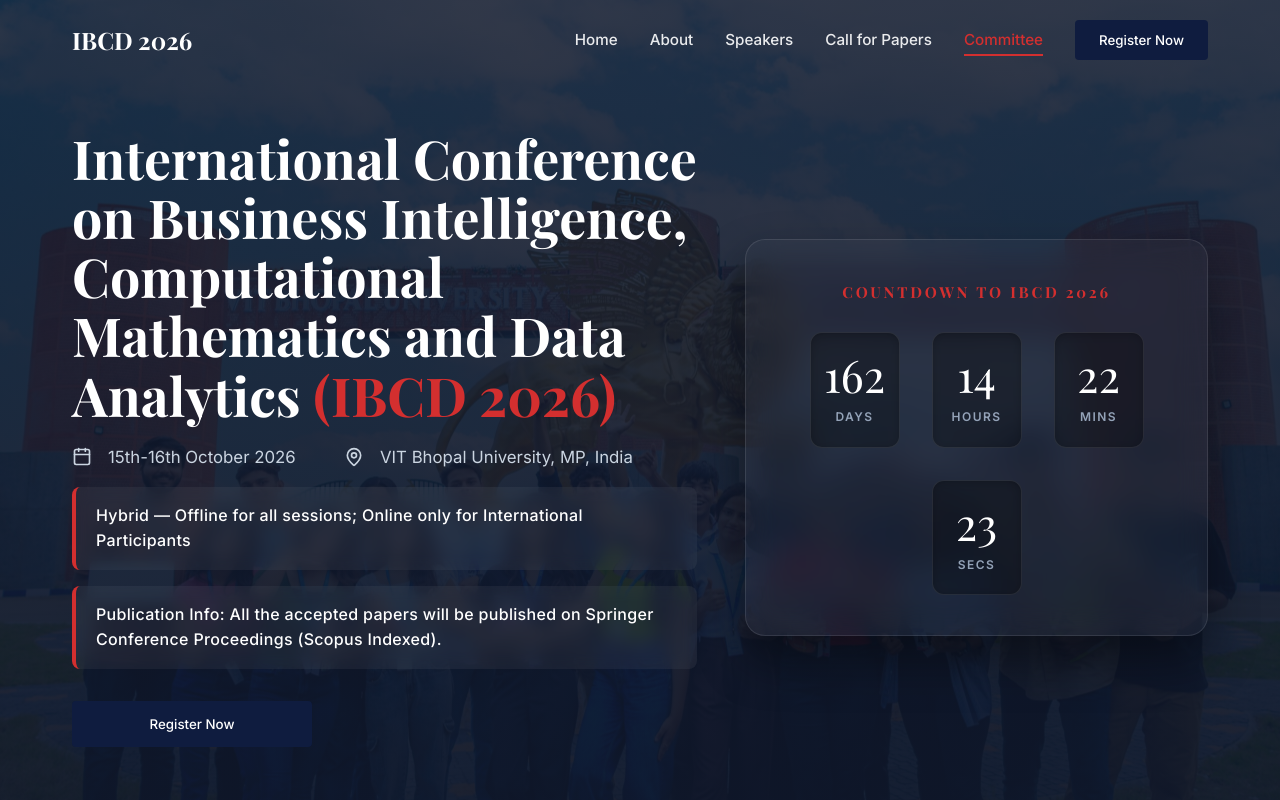
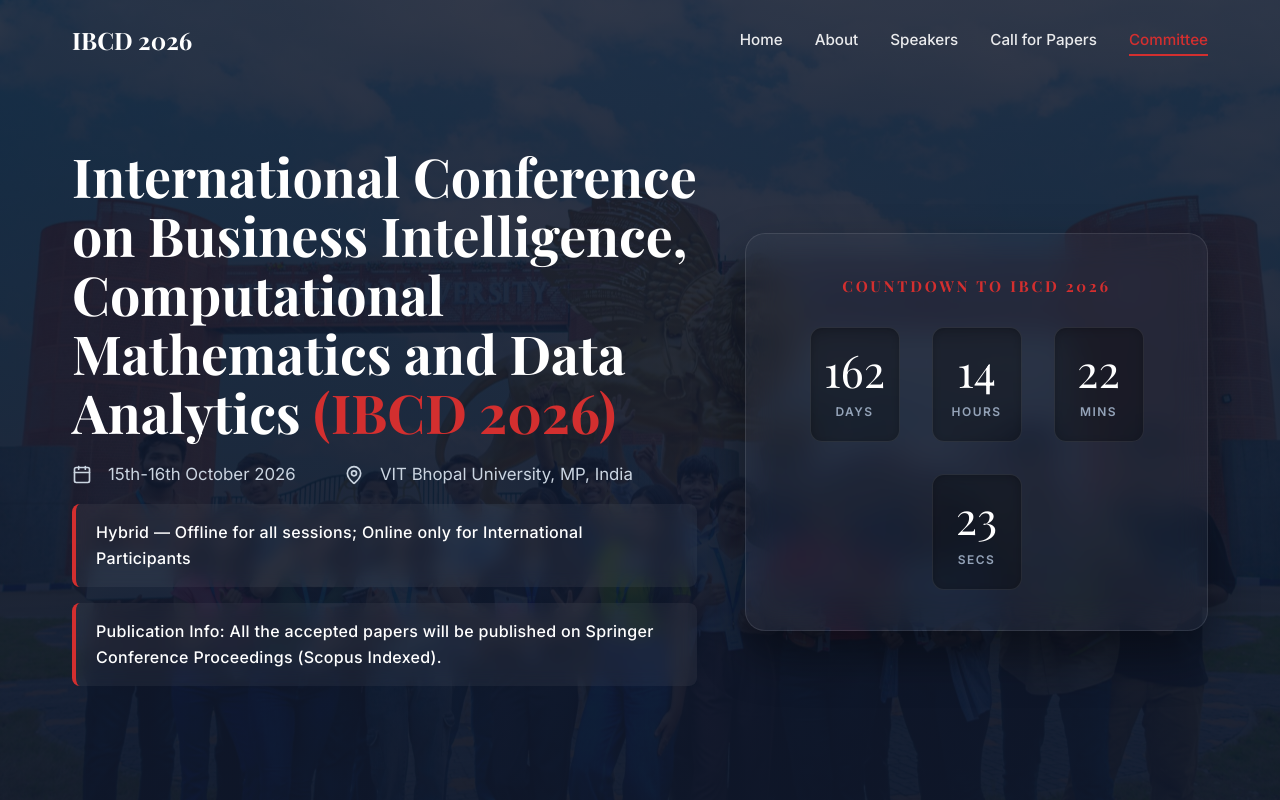
Before and after one commit to heytechie/IBCD-, a React (Vite) app: page /submit in a window 1280 px wide. Shown: the top 800 px of the page. Built offline with nearby package versions, Linux system fonts and the light colour scheme; a web font is replaced by a local one.

Commit message:
Removed Registration

```diff
--- a/src/components/Hero/Hero.jsx
+++ b/src/components/Hero/Hero.jsx
@@ -1,11 +1,9 @@
 import React, { useState, useEffect } from 'react';
-import { useNavigate } from 'react-router-dom';
-import { Calendar, MapPin, Send } from 'lucide-react';
+import { Calendar, MapPin } from 'lucide-react';
 import './Hero.css';
 
 const Hero = () => {
   const [timeLeft, setTimeLeft] = useState({ days: 0, hours: 0, minutes: 0, seconds: 0 });
-  const navigate = useNavigate();
 
   useEffect(() => {
     const targetDate = new Date('October 15, 2026 00:00:00').getTime();
@@ -53,14 +51,6 @@
           <div className="hero-mode" style={{ marginTop: '-1rem' }}>
             Publication Info: All the accepted papers will be published on Springer Conference Proceedings (Scopus Indexed).
           </div>
-          <div className="hero-actions d-flex gap-1">
-            {/* <button className="btn hero-btn-primary d-flex align-center gap-1" onClick={() => navigate('/submit')}>
-              Submit Abstract <Send size={16} />
-            </button> */}
-            <button className="btn hero-btn-outline" onClick={() => navigate('/submit')}>
-              Register Now
-            </button>
-          </div>
         </div>
 
         <div className="hero-countdown text-center">
--- a/src/components/Navbar/Navbar.jsx
+++ b/src/components/Navbar/Navbar.jsx
@@ -82,7 +82,6 @@
           <a href="#speakers" className={activeSection === 'speakers' && location.pathname === '/' ? 'active' : ''} onClick={(e) => handleNavClick(e, 'speakers')}>Speakers</a>
           <a href="/submit" className={location.pathname === '/submit' ? 'active' : ''} onClick={(e) => handleNavClick(e, 'submission')}>Call for Papers</a>
           <a href="#committees" className={activeSection === 'committees' && location.pathname === '/' ? 'active' : ''} onClick={(e) => handleNavClick(e, 'committees')}>Committee</a>
-          <button className="btn" onClick={(e) => handleNavClick(e, 'registration')}>Register Now</button>
         </div>
       </div>
     </nav>
--- a/src/pages/SubmissionPage.jsx
+++ b/src/pages/SubmissionPage.jsx
@@ -183,15 +183,6 @@
             </p>
             <div className="registration-btns">
               <a
-                href="https://forms.gle/4ZWUaQkTL56CXHek6"
-                target="_blank"
-                rel="noopener noreferrer"
-                className="portal-btn"
-              >
-                Register here →
-              </a>
-
-              <a
                 href="https://cmt3.research.microsoft.com/IBCD2026/"
                 target="_blank"
                 rel="noopener noreferrer"
```
